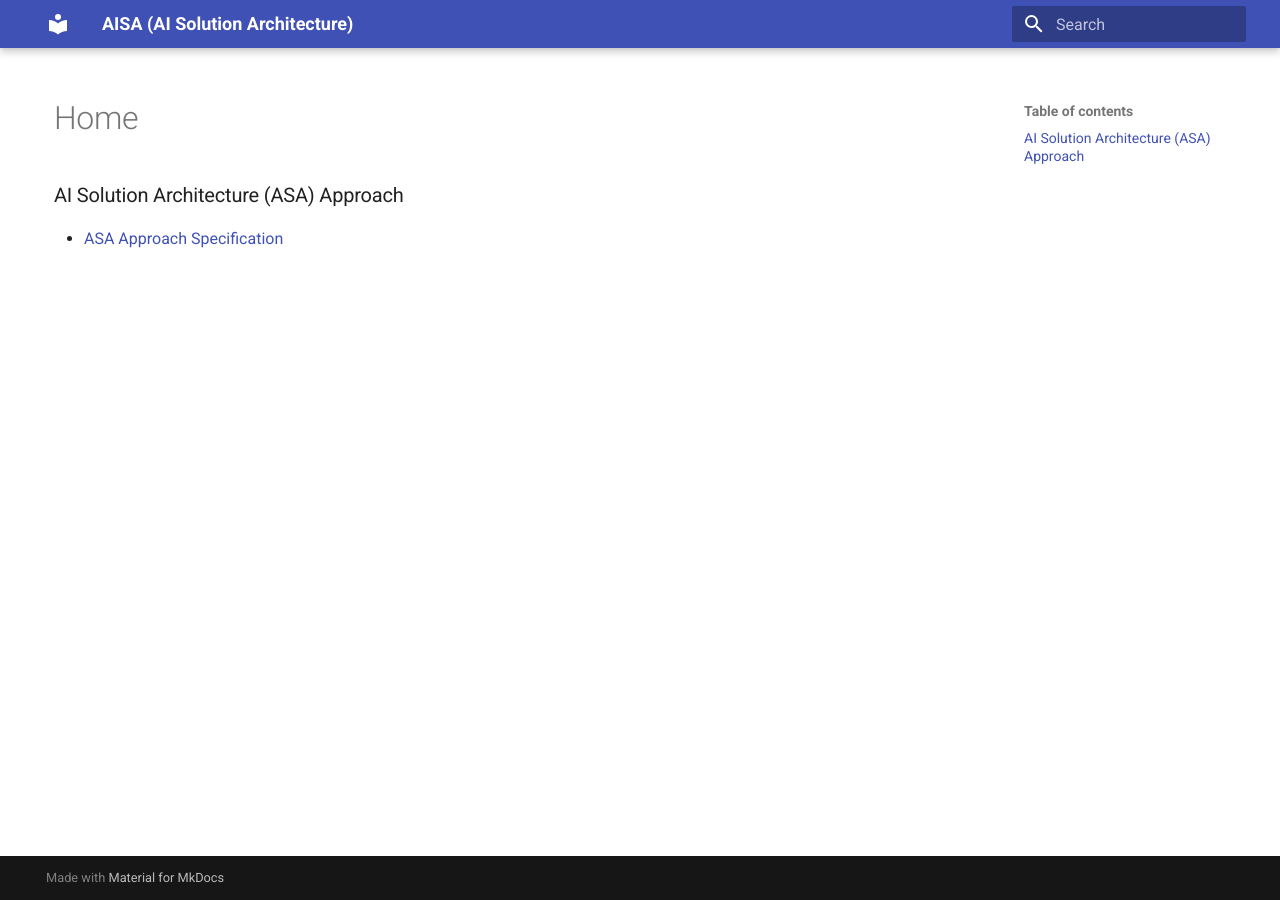
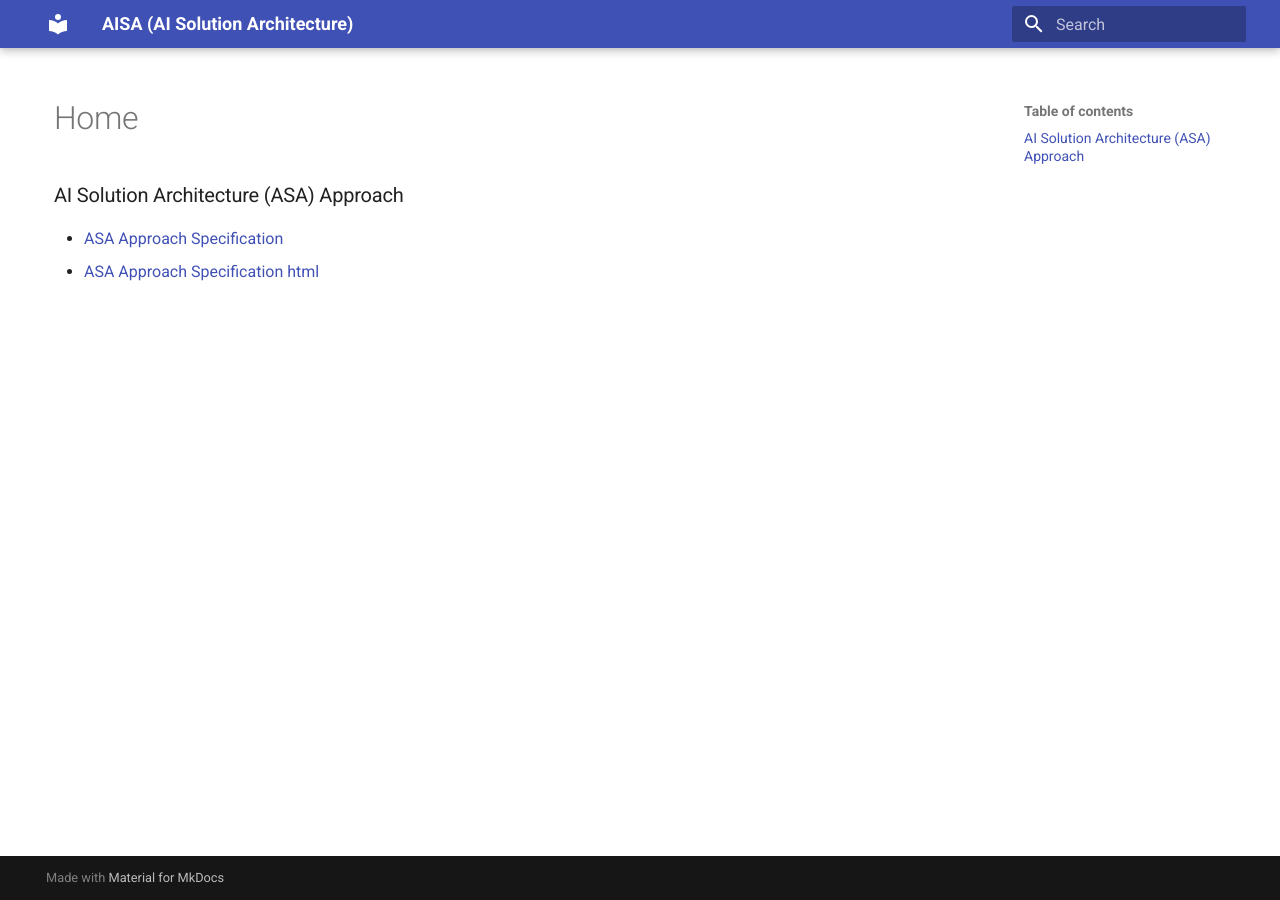
Before and after one commit to seniorgu/aisa, an MkDocs documentation site: the page built from docs/index.md, in a window 1280 px wide. Built offline with MkDocs 1.6.1 and Material for MkDocs 9.7.7, drawn with Linux system fonts in a browser that asks for light colours.

Commit message:
Update index.md

```diff
--- a/docs/index.md
+++ b/docs/index.md
@@ -1,3 +1,4 @@
 ### AI Solution Architecture (ASA) Approach
 
 - [ASA Approach Specification](https://github.com/seniorgu/aisa/blob/main/docs/aisa-specification.md)
+- [ASA Approach Specification html](https://seniorgu.github.io/aisa/aisa-specification.md)
```
